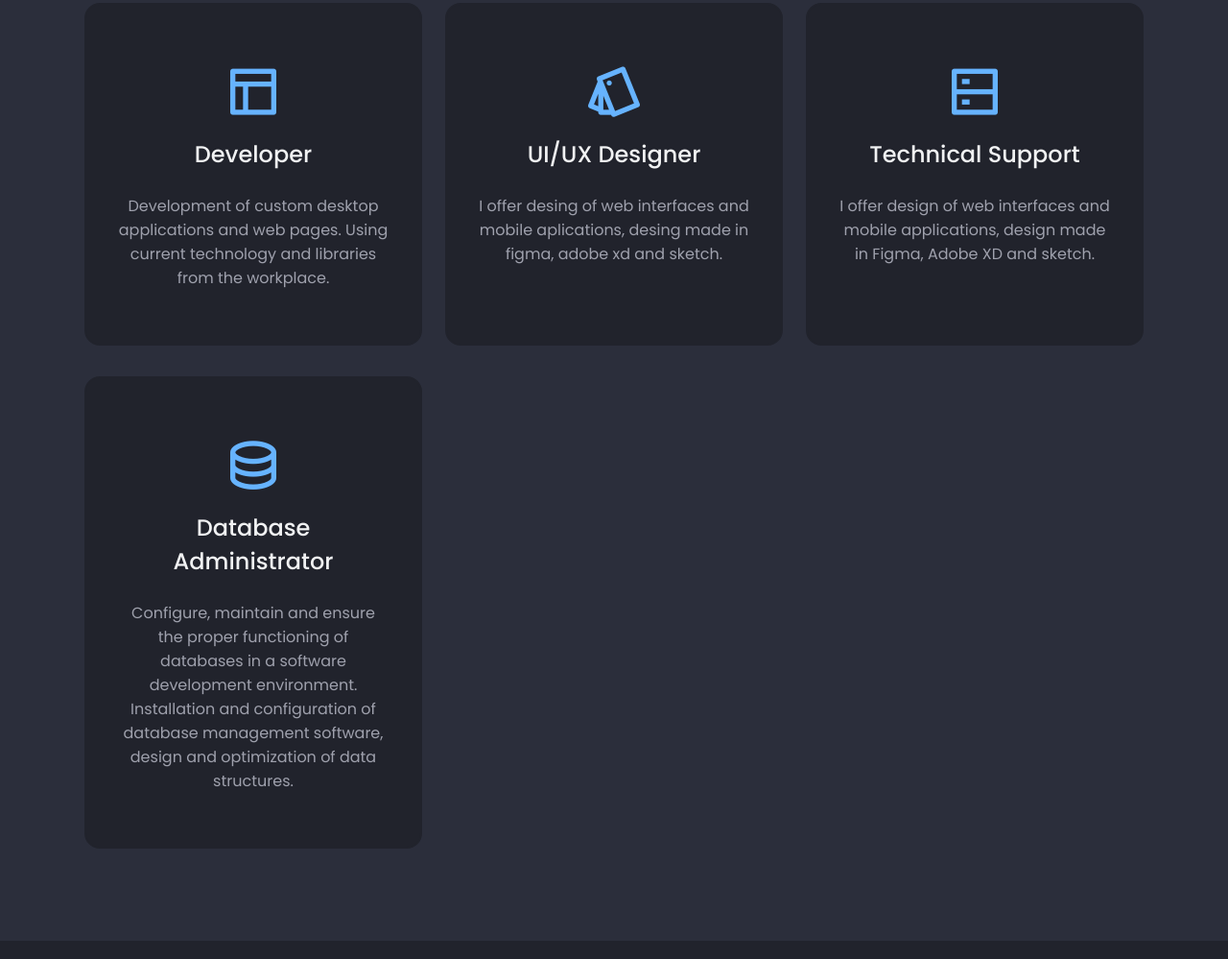
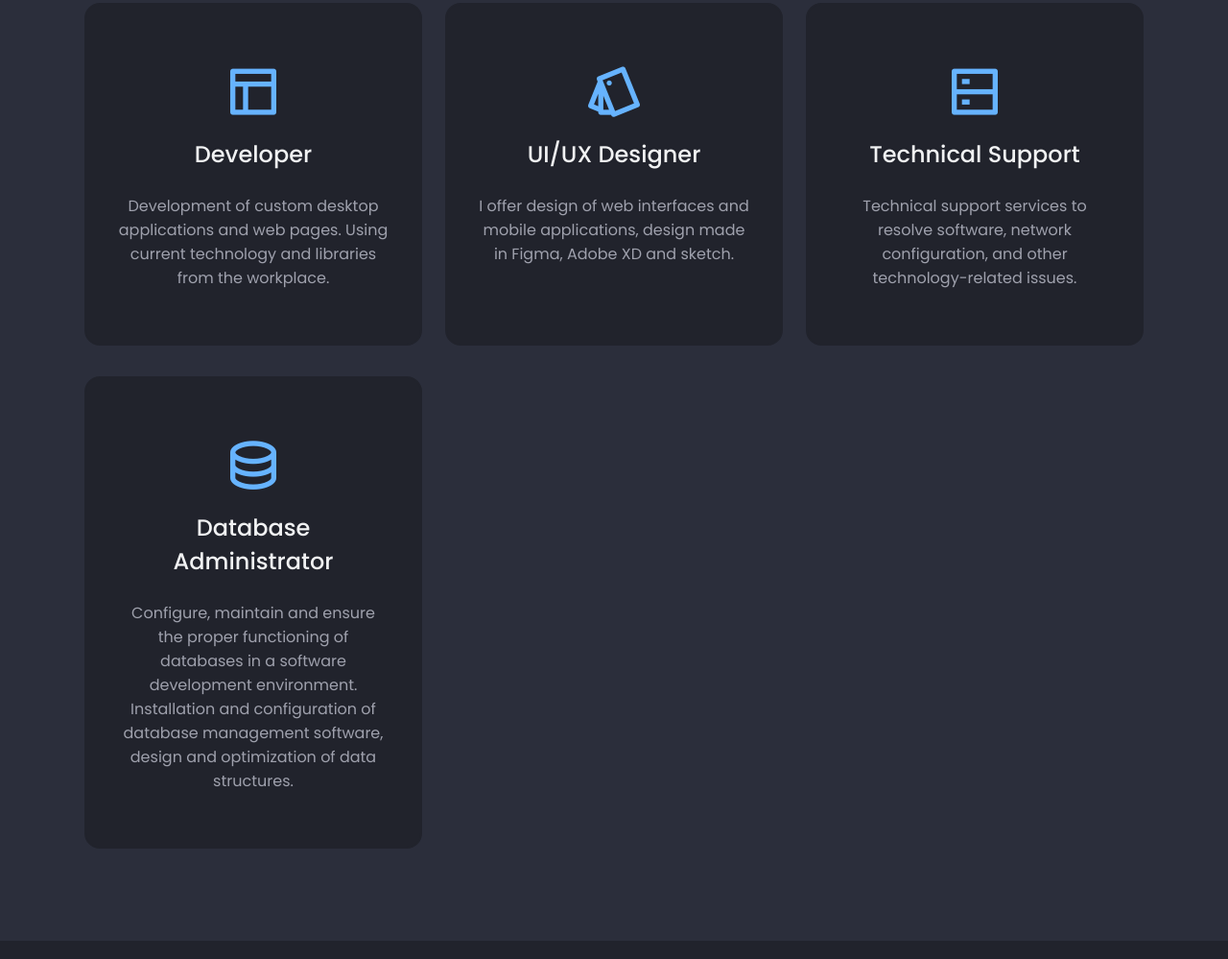
Before and after one commit to JhonnyHerbas/Portfolio_Profile, a plain HTML site: page index.html in a window 1280 px wide. Shown: the part 2734-3733 px from the top of the page at 96% size. Drawn offline with nearby package versions, Linux system fonts and the light colour scheme.

Commit message:
Error correct two

```diff
--- a/index.html
+++ b/index.html
@@ -280,9 +280,7 @@
                <h2 class="services__title">UI/UX Designer</h2>
 
                <p class="services__description">
-                  I offer desing of web interfaces and
-                  mobile aplications, desing made in figma,
-                  adobe xd and sketch.
+                  I offer design of web interfaces and mobile applications, design made in Figma, Adobe XD and sketch.
                </p>
             </article>
             <article class="services__card">
@@ -291,7 +289,7 @@
                <h2 class="services__title">Technical Support</h2>
 
                <p class="services__description">
-                  I offer design of web interfaces and mobile applications, design made in Figma, Adobe XD and sketch.
+                  Technical support services to resolve software, network configuration, and other technology-related issues.
                </p>
             </article>
             <article class="services__card">
```
